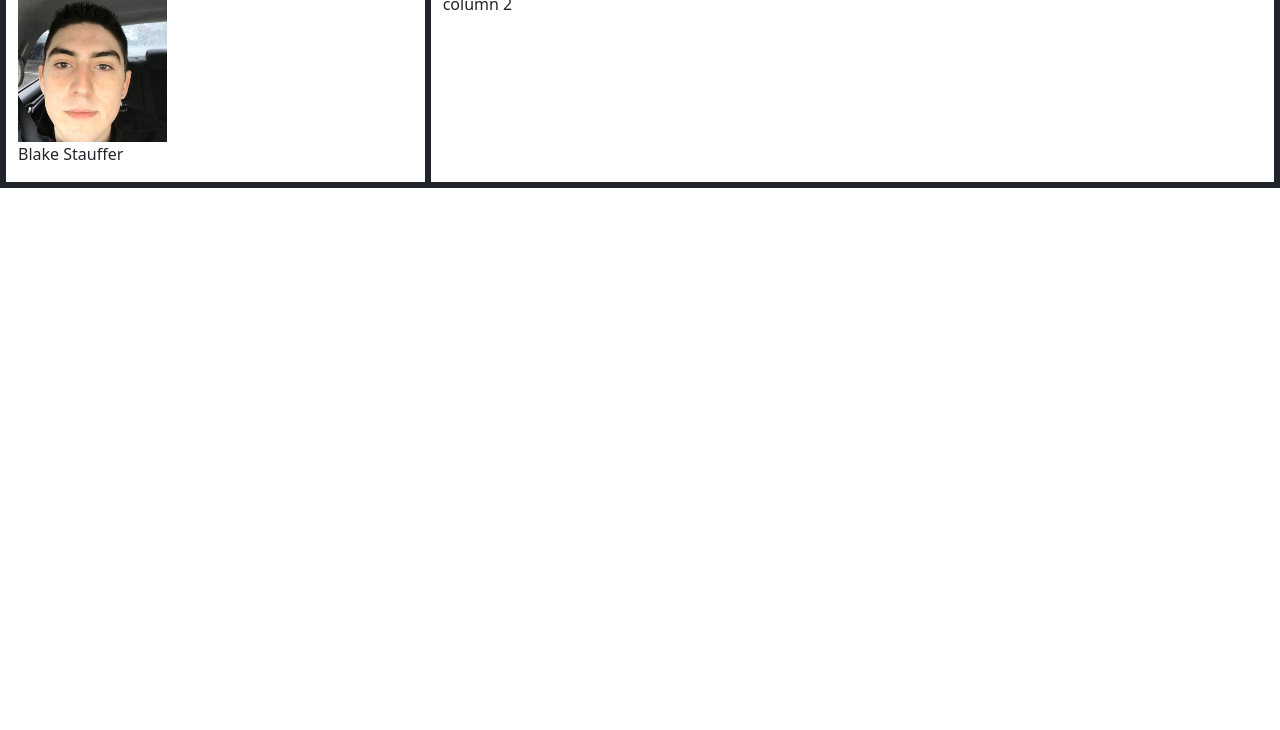
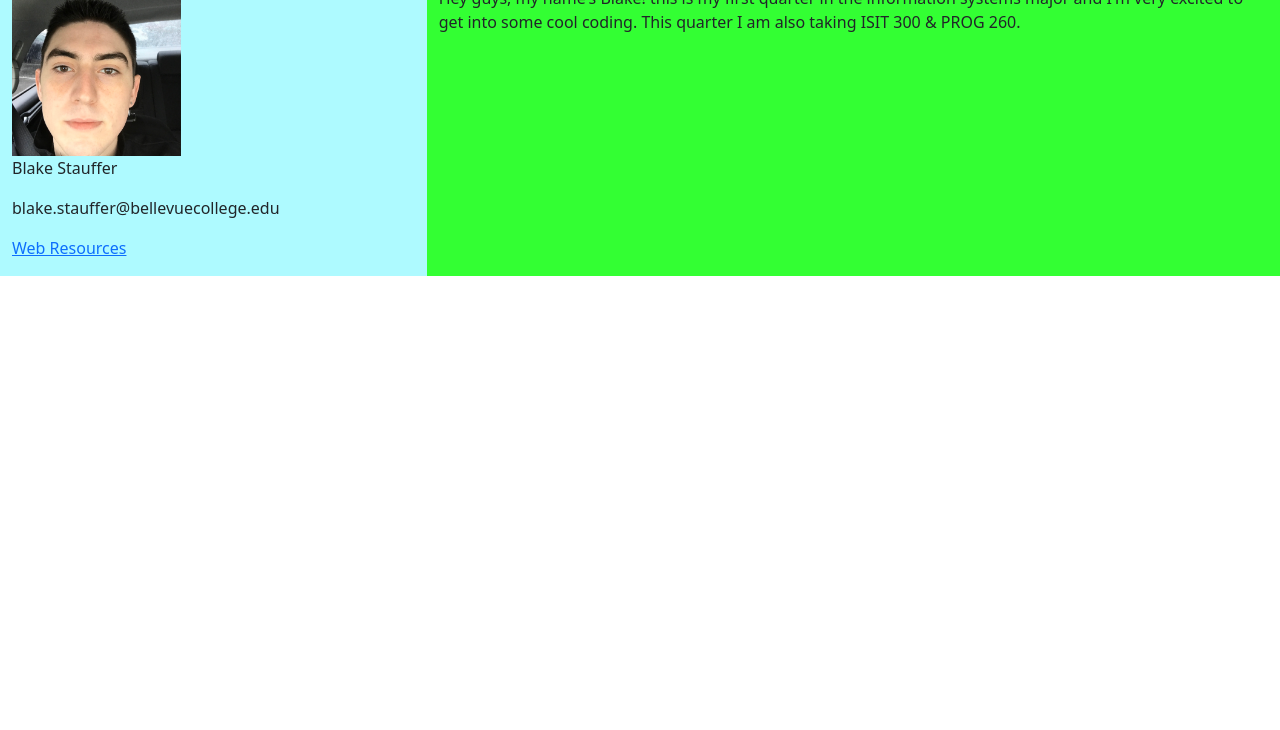
Before and after one commit to bestauffer/Webroot, a plain HTML site: page index.html in a window 1280 px wide. Shown: the part 70-800 px from the top of the page. Drawn offline with nearby package versions, Linux system fonts and the light colour scheme.

Commit message:
Finished assignment

```diff
--- a/css/style.css
+++ b/css/style.css
@@ -1,46 +1,3 @@
-div {
-            border: solid;
-        }
+.bio {background-color: rgb(174, 250, 255);}
 
-        @media only screen and (min-width: 100px) {
-            /* For tablets: */
-
-            /* this will change the container class background to red when tablet*/
-
-            .col {
-                background-color: lavenderblush;
-            }
-        }
-
-        @media only screen and (min-width: 768px) {
-            /* For desktop: will change the container class to orange*/
-
-            .col {
-                background-color: lightgray;
-            }
-        }
-
-        @media only screen and (min-width: 992px) {
-            /* For desktop: will change the container class to orange*/
-
-            .col {
-                background-color: lightgoldenrodyellow;
-            }
-        }
-
-        @media only screen and (min-width: 1200px) {
-            /* For desktop: will change the container class to orange*/
-
-            .col {
-                background-color: lavender;
-            }
-        }
-
-
-
-        @media only screen and (orientation: landscape) {
-            /* this will change the background to light blue when view is landscape */
-            .col{
-            background-color: lightblue;
-            }
-        }
+.info {background-color: rgb(51, 255, 51);}
--- a/index.html
+++ b/index.html
@@ -10,24 +10,29 @@
       <meta name="viewport" content="width=device-width, initial-scale=1, shrink-to-fit=no">
     <!-- Bootstrap CSS -->
       <link href="https://cdn.jsdelivr.net/npm/bootstrap@5.1.1/dist/css/bootstrap.min.css" rel="stylesheet" integrity="sha384-F3w7mX95PdgyTmZZMECAngseQB83DfGTowi0iMjiWaeVhAn4FJkqJByhZMI3AhiU" crossorigin="anonymous">
-
+      <link rel="stylesheet" href="css/style.css">
     <title>Hello, world!</title>
   </head>
   <body>
-    <div class="container-fluid" style="border:solid;">
+    <div class="container-fluid" >
       <h1>Blake's Better ISIT 320 Portfolio</h1>
-      <div class="row">
-        <div class="col-sm-4" style="border:solid;">
+      <div class="row bio">
+        <div class="col-sm-4" >
           <img src="img/BlakeStauffer.jpg"
-               alt="aReasonable Description"
-               style="height:150px; float:left" />
+               alt="my photo"
+               style="height: 170px; float:left" />
             <p style="clear:both;">Blake Stauffer</p>
+            <p>blake.stauffer@bellevuecollege.edu</p>
+            <p><a href="html/webresources.html">Web Resources</a></p>
+        </div>
+        <div class="col-sm-8 info">
+          <p>
+              Hey guys, my name's Blake! this is my first quarter in the information systems major and I'm
+              very excited to get into some cool coding.  This quarter I am also taking ISIT 300 & PROG 260.
 
 
 
-        </div>
-        <div class="col-sm-8" style="border:solid;">
-          column 2
+          </p>
         </div>
 
       </div>
```
